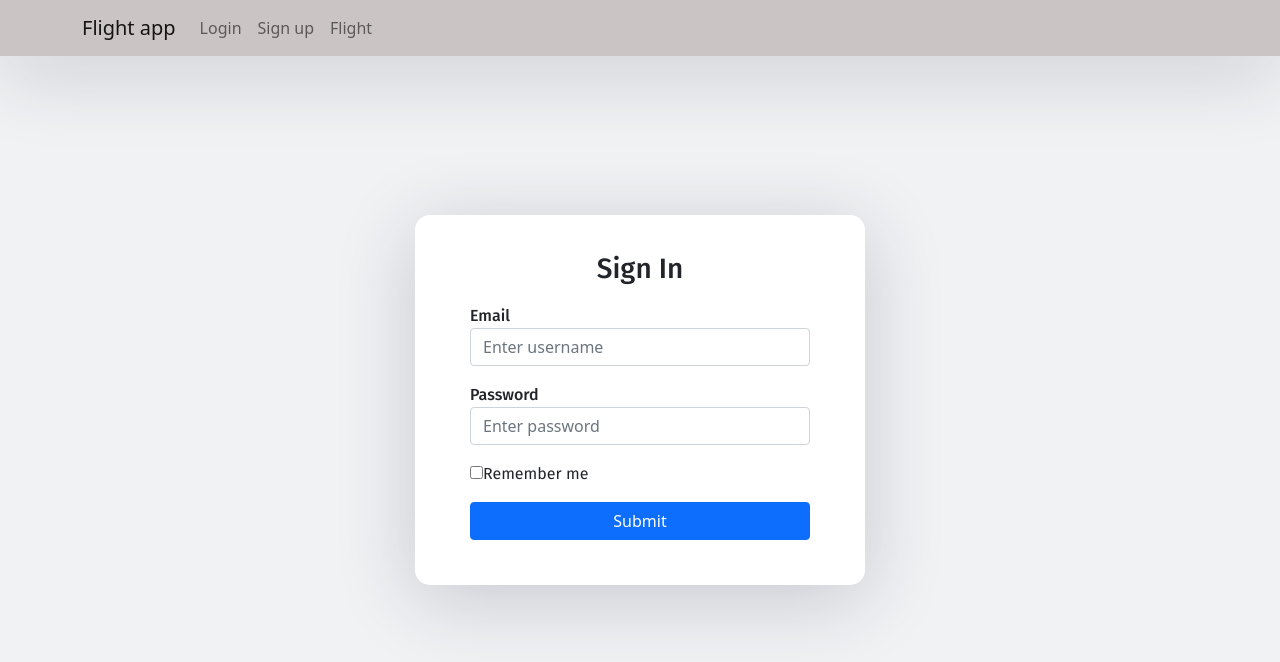
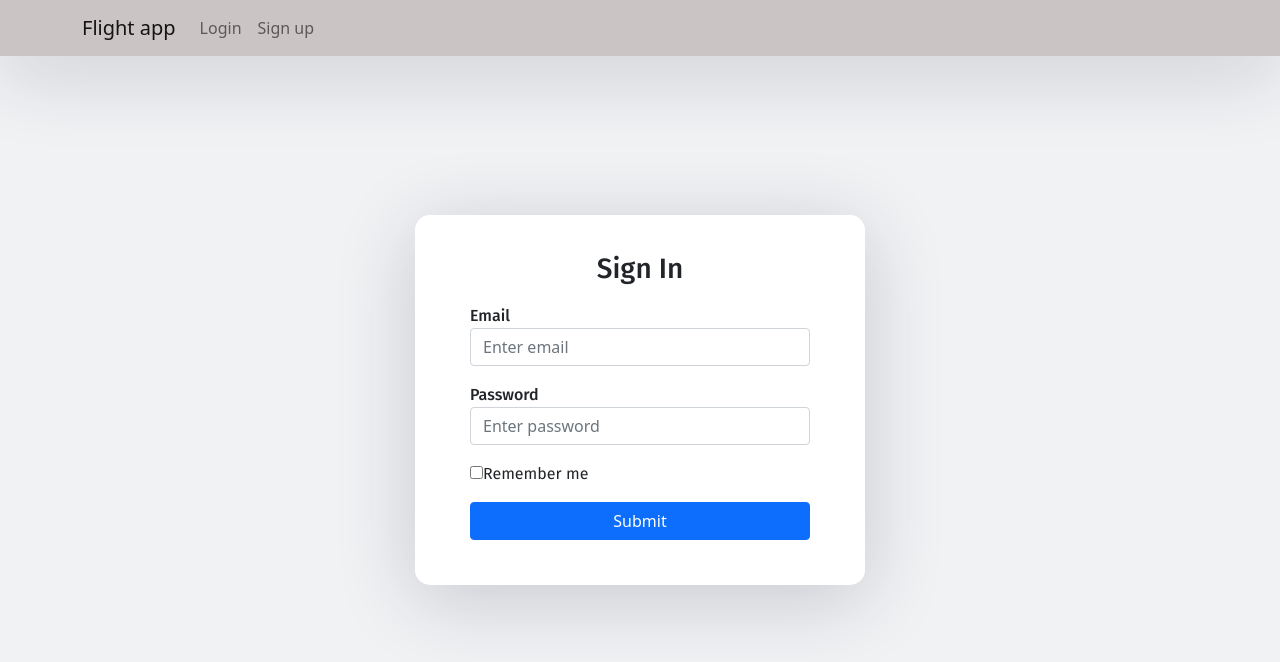
Before and after one commit to polancop3/flight-frontend, a React (Create React App) app: page / in a window 1280 px wide. Shown: the top 662 px of the page. Built offline with nearby package versions, Linux system fonts and the light colour scheme.

Commit message:
protected routes, test context added

```diff
--- a/src/App.js
+++ b/src/App.js
@@ -1,53 +1,14 @@
+import React from 'react';
 import './App.css';
 import '../node_modules/bootstrap/dist/css/bootstrap.min.css';
-import Login from './components/login/Login'
-import SignUp from './components/signup/signup';
-import Flights from './components/flights/Flights';
-import { BrowserRouter as Router, Routes, Route, Link } from 'react-router-dom'
+import { useAuth } from './context/auth-context'
+import { AuthenticatedRoutes, UnauthenticatedRoutes } from './routes'
 
 function App() {
-    return (
-      <Router>
-        <div className="App">
-          <nav className="navbar navbar-expand-lg navbar-light fixed-top">
-            <div className="container">
-              <Link className="navbar-brand" to={'/sign-in'}>
-                Flight app
-              </Link>
-              <div className="collapse navbar-collapse" id="navbarTogglerDemo02">
-                <ul className="navbar-nav ml-auto">
-                  <li className="nav-item">
-                    <Link className="nav-link" to={'/sign-in'}>
-                      Login
-                    </Link>
-                  </li>
-                  <li className="nav-item">
-                    <Link className="nav-link" to={'/sign-up'}>
-                      Sign up
-                    </Link>
-                  </li>
-                  <li className="nav-item">
-                    <Link className="nav-link" to={'/Flights'}>
-                      Flight
-                    </Link>
-                  </li>
-                </ul>
-              </div>
-            </div>
-          </nav>
-          <div className="auth-wrapper">
-            <div className="auth-inner">
-              <Routes>
-                <Route exact path="/" element={<Login />} />
-                <Route path="/sign-in" element={<Login />} />
-                <Route path="/sign-up" element={<SignUp />} />
-                <Route path="/flights" element={<Flights />} />
-              </Routes>
-            </div>
-          </div>
-        </div>
-      </Router>
-    );
+  const { loggedIn } = useAuth();
+  console.log(loggedIn)
+
+  return loggedIn? <AuthenticatedRoutes/> : <UnauthenticatedRoutes/>
 }
 
 export default App;
--- a/src/components/flights/Flights.jsx
+++ b/src/components/flights/Flights.jsx
@@ -1,36 +1,11 @@
-import React, { Component } from 'react'
+import React, { useState} from 'react'
 import axios from 'axios';
 const url = 'http://localhost:8080/flight';
 
-export default class Flights extends Component {
-  constructor(props){
-    super(props)
-    this.state = {}
-  }
-   GetFlights() {
-      axios.get(url)
-        .then(function (response) {
-            this.setState({
-              flight:response.data
-            })
-        })
-        .catch(function (error) {
-            // handle error
-            console.log(error);
-        })
-        .then(function () {
-            // always executed
-    });
-}
-
-  render() {
+export default function Flights() {
     return (
       <div>
         <div>flight 12345</div>
-        <div>flight 12345</div>
-        <div>flight 12345</div>
-        <div>flight 12345</div>
       </div>
     );
-  }
 }
--- a/src/components/login/Login.jsx
+++ b/src/components/login/Login.jsx
@@ -1,14 +1,10 @@
-import { useState } from 'react';
+import React, { useState } from 'react';
+import { useAuth } from '../../context/auth-context'
 
 export default function Login() {
+  const { login, logout, loggedIn} = useAuth();
   const[email, setEmail] = useState("")
   const[password, setPassword] = useState("")
-
-  const handleSubmit = (e) => {
-    e.preventDefault();
-    alert("your email is"+email +" and password is"+password)
-
-  }
 
   const handleEmailChange = (e) => {
     setEmail(e.target.value);
@@ -17,32 +13,20 @@ export default function Login() {
 
   const handlePasswordChange = (e) => {
     setPassword(e.target.value)
-    console.log("pass= "+password)
+    console.log("pass= "+ password)
   }
 
-
   return (
-      <form
-      onSubmit={handleSubmit}
-      >
+      <form>
         <h3>Sign In</h3>
         <div className="mb-3">
           <label name="email">Email</label>
-          <input
-            value={email}
-            type="email"
-            className="form-control"
-            placeholder="Enter username"
-            onChange={handleEmailChange}
+          <input value={email} type="email" className="form-control" placeholder="Enter email" onChange={handleEmailChange}
           />
         </div>
         <div className="mb-3">
           <label name="password">Password</label>
-          <input
-            value={password}
-            type="password"
-            className="form-control"
-            placeholder="Enter password"
+          <input value={password} type="password" className="form-control" placeholder="Enter password"
             onChange={handlePasswordChange}
           />
         </div>
@@ -59,7 +43,7 @@ export default function Login() {
           </div>
         </div>
         <div className="d-grid">
-          <button type="submit" className="btn btn-primary">
+          <button onSubmit={login} type="submit" className="btn btn-primary">
             Submit
           </button>
         </div>
--- a/src/components/signup/signup.jsx
+++ b/src/components/signup/signup.jsx
@@ -1,4 +1,4 @@
-import React, { Component, useState } from 'react'
+import React, { useState } from 'react'
 export default function SignUp() {
   const[firstName, setFirstname] = useState("")
   const[lastName, setlastname] = useState("")
@@ -19,6 +19,10 @@ export default function SignUp() {
 
   function handlePasswordChange(e) {
     setPassword(e.target.value)
+  }
+
+  function handleSubmit() {
+
   }
   console.log(`fname ${firstName} lname ${lastName} email: ${email} password ${password}`)
 
--- /dev/null
+++ b/src/context/auth-context.js
@@ -0,0 +1,36 @@
+import React, { createContext, useState, useEffect } from "react";
+
+function sleep(ms) {
+  return new Promise((resolve) => setTimeout(resolve, ms));
+}
+
+const AuthContext = createContext({});
+
+const AuthProvider = (props) => {
+  const [loggedIn, setLoggedIn] = useState(false);
+
+  useEffect(() => {
+    // Pull saved login state from localStorage / AsyncStorage
+  }, []);
+
+  const login = (e) => {
+      e.preventDefault();
+     setLoggedIn(true);
+  };
+
+  const logout = () => {
+    sleep(2000).then(() => setLoggedIn(false));
+  };
+
+  const authContextValue = {
+    login,
+    loggedIn,
+    logout
+  };
+
+  return <AuthContext.Provider value={authContextValue} {...props} />;
+};
+
+const useAuth = () => React.useContext(AuthContext);
+
+export { AuthProvider, useAuth };
--- a/src/index.js
+++ b/src/index.js
@@ -3,11 +3,13 @@ import ReactDOM from 'react-dom/client';
 import './index.css';
 import App from './App';
 import reportWebVitals from './reportWebVitals';
-
+import { AuthProvider } from './context/auth-context';
 const root = ReactDOM.createRoot(document.getElementById('root'));
 root.render(
   <React.StrictMode>
-    <App />
+    <AuthProvider>
+      <App />
+    </AuthProvider>
   </React.StrictMode>
 );
 
--- /dev/null
+++ b/src/routes.js
@@ -0,0 +1,75 @@
+import React from "react";
+import { BrowserRouter as Router, Routes, Route, Link } from 'react-router-dom'
+import Login from './components/login/Login'
+import SignUp from './components/signup/Signup';
+import Flights from './components/flights/Flights';
+
+
+export function AuthenticatedRoutes() {
+     return (
+        <Router>
+            <div className="app">
+                <nav className="navbar navbar-expand-lg navbar-light fixed-top">
+              <div className="container">
+                <div className="collapse navbar-collapse" id="navbarTogglerDemo02">
+                  <ul className="navbar-nav ml-auto">
+                    <li className="nav-item">
+                    <Link className="nav-link" to={'/Flights'}>
+                         Flight
+                    </Link>
+                    </li>
+                  </ul>
+                </div>
+              </div>
+            </nav>
+
+            <div className="auth-wrapper">
+                <div className="auth-inner">
+                    <Routes>
+                        <Route path="/flights" element={<Flights />} />
+                    </Routes>
+                </div>
+            </div>
+            </div>
+        </Router>
+    );
+}
+
+export function UnauthenticatedRoutes() {
+    return (
+        <Router>
+          <div className="App">
+            <nav className="navbar navbar-expand-lg navbar-light fixed-top">
+              <div className="container">
+                <Link className="navbar-brand" to={'/sign-in'}>
+                  Flight app
+                </Link>
+                <div className="collapse navbar-collapse" id="navbarTogglerDemo02">
+                  <ul className="navbar-nav ml-auto">
+                    <li className="nav-item">
+                      <Link className="nav-link" to={'/sign-in'}>
+                        Login
+                      </Link>
+                    </li>
+                    <li className="nav-item">
+                      <Link className="nav-link" to={'/sign-up'}>
+                        Sign up
+                      </Link>
+                    </li>
+                  </ul>
+                </div>
+              </div>
+            </nav>
+            <div className="auth-wrapper">
+              <div className="auth-inner">
+                <Routes>
+                  <Route exact path="/" element={<Login />} />
+                  <Route path="/sign-in" element={<Login />} />
+                  <Route path="/sign-up" element={<SignUp />} />
+                </Routes>
+              </div>
+            </div>
+          </div>
+        </Router>
+      );
+}
```
Also changed, not shown: src/service/handleLogin.js (added).
